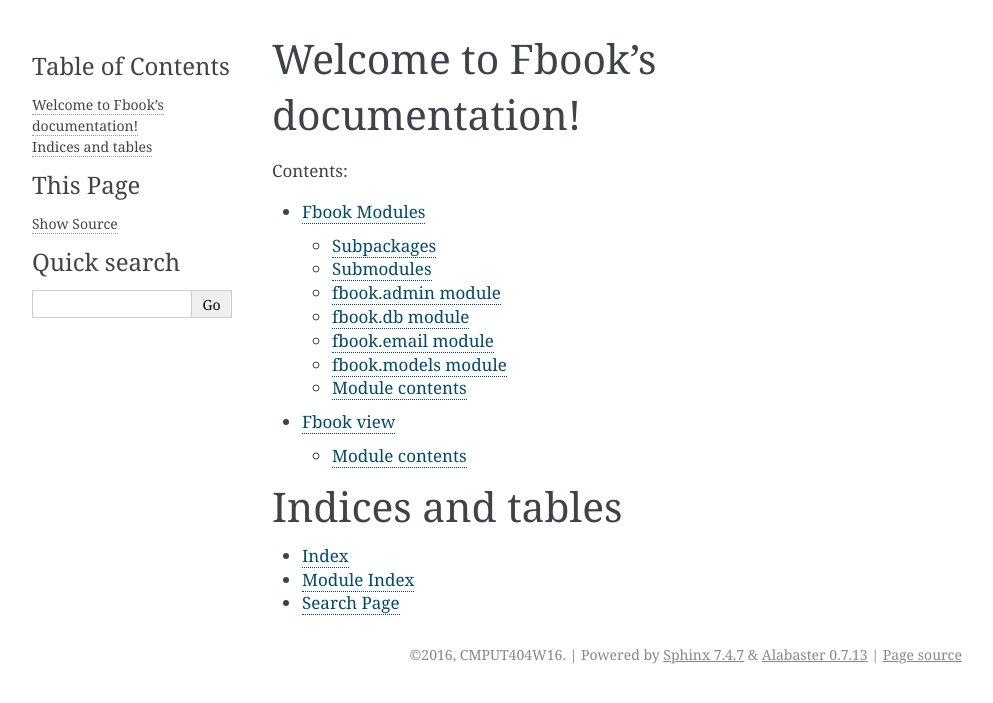
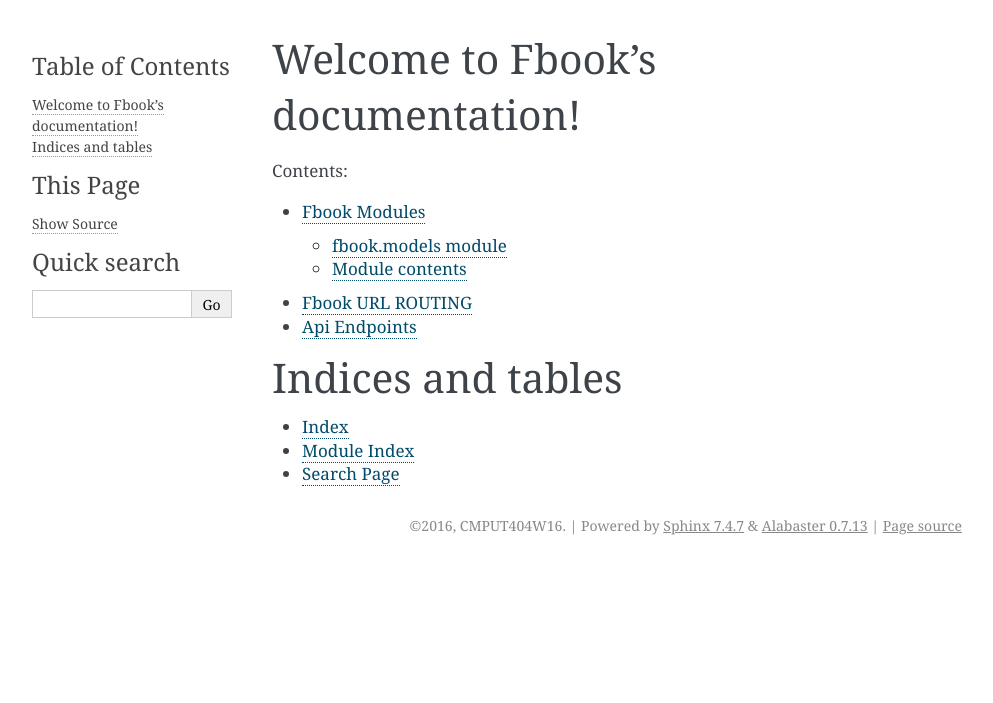
Before and after one commit to CMPUT404W16/social-dist, a Sphinx documentation site: the page built from docs/index.rst, in a window 1280 px wide. Shown: the top 703 px of the page, without its empty margins (148-1141 px from the left). Built offline with Sphinx 7.4.7, drawn with Linux system fonts in a browser that asks for light colours.

Commit message:
Update documents.

```diff
--- a/docs/fbook.view.rst
+++ b/docs/fbook.routing.rst
@@ -1,8 +1,5 @@
-Fbook view
+Fbook URL ROUTING
 ==================
-
-Module contents
----------------
 
 .. autoflask:: app:app
    :endpoints:
--- a/docs/fbook.rst
+++ b/docs/fbook.rst
@@ -1,47 +1,11 @@
 Fbook Modules
 =============
-
-Subpackages
------------
-
-.. toctree::
-
-    fbook.api
-    fbook.main
-
-Submodules
-----------
-
-fbook.admin module
-------------------
-
-.. automodule:: fbook.admin
-    :members:
-    :undoc-members:
-    :show-inheritance:
-
-fbook.db module
----------------
-
-.. automodule:: fbook.db
-    :members:
-    :undoc-members:
-    :show-inheritance:
-
-fbook.email module
-------------------
-
-.. automodule:: fbook.email
-    :members:
-    :undoc-members:
-    :show-inheritance:
 
 fbook.models module
 -------------------
 
 .. automodule:: fbook.models
     :members:
-    :undoc-members:
     :show-inheritance:
 
 
--- a/docs/index.rst
+++ b/docs/index.rst
@@ -12,7 +12,8 @@
    :maxdepth: 2
 
    fbook
-   fbook.view
+   fbook.routing
+   api
 
 
 Indices and tables
```
Also changed, not shown: other parts of docs/fbook.rst (+0 -1 lines), docs/api.rst (added, +49 -0 lines), docs/fbook.api.rst (deleted, +0 -30 lines), docs/fbook.main.rst (deleted, +0 -46 lines), 1 other file.
